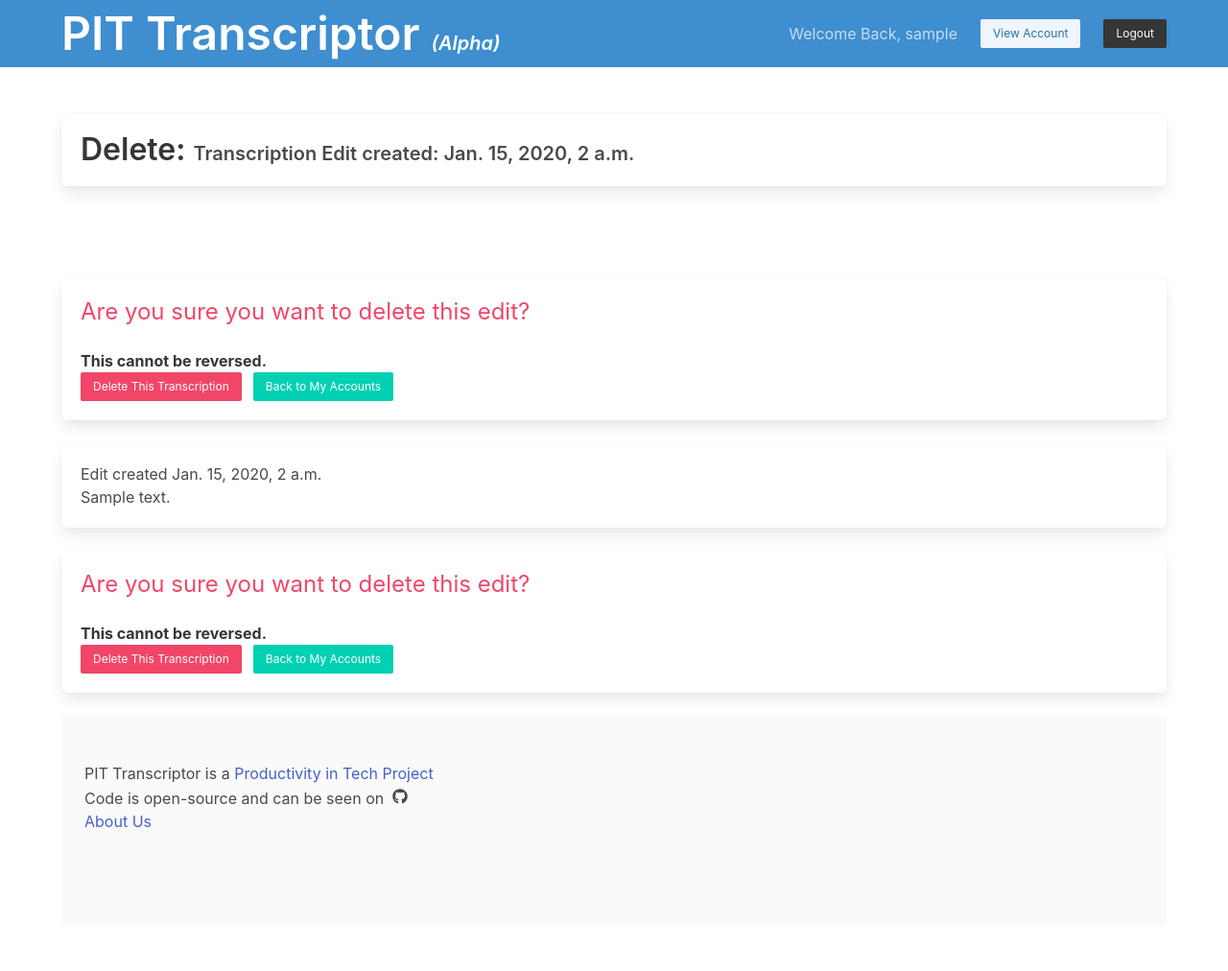
After one commit to productivity-in-tech/pit_transcriptor_django, a Django app: page /transcription/transcription-edit/delete/1 in a window 1280 px wide. The commit adds this page. Shown: the whole page at 96% size. Run offline with Django 3.2, Linux system fonts and the light colour scheme; a user stored in the database is signed in; tables that the repository leaves empty hold one stand-in row (values such as "Sample post"); some libraries are stand-ins or nearby versions.

Commit message:
about us

```diff
--- a/home/urls.py
+++ b/home/urls.py
@@ -5,4 +5,5 @@ from . import views
 
 urlpatterns = [
         path('', views.HomePageView.as_view(), name='home'),
+        path('about/', views.AboutPageView.as_view(), name='about'),
         ]
--- a/premium_check.py
+++ b/premium_check.py
@@ -2,9 +2,10 @@ import djstripe.models
 
 def is_premium(user):
     if user.is_authenticated:
-        plan = djstripe.models.Plan.objects.filter(nickname='Transcription Test')
+        plan = djstripe.models.Plan.objects.get(nickname='Transcription Test')
+
         if plan:
-            stripe_customer = djstripe.models.Customer.objects.filter(subscriber=user)
+            stripe_customer = djstripe.models.Customer.objects.get(subscriber=user)
             return djstripe.models.Subscription.objects.filter(
                 customer=stripe_customer,
                 status='active',
--- a/templates/base.html
+++ b/templates/base.html
@@ -31,13 +31,15 @@
             <div class="navbar-item">
               <h2>Welcome Back, {{user}}</h2>
             </div>
-            {% if subscription|length >= 1 %}
+            {% if subscription %}
             <div class="navbar-item has-text-warning">
             <span class="icon">
               <icon class="fas fa-star">
               </icon>
             </span>
+            <span class="subtitle is-6">
               Premium User
+            </span>
             </div>
             {% endif %}
           <div class="navbar-item">
@@ -94,6 +96,10 @@
 	</p>
 	<p>
 		Code is open-source and can be seen on <span class="icon"><i class="fab fa-github"></i></span>
+  </p>
+	<p>
+    <a href="{% url 'about' %}">About Us</a>
+  </p>
 </footer>
 </div>
 </body>
--- a/transcriptions/models.py
+++ b/transcriptions/models.py
@@ -135,11 +135,12 @@ class TranscriptionEdit(models.Model):
                 )
     transcription_text = models.TextField()
     created_by = models.ForeignKey(UserModel, on_delete=models.CASCADE)
-    edited_datetime = models.DateTimeField(default=timezone.now)
+    edited_datetime = models.DateTimeField(auto_now_add=True)
     status = models.CharField(
             max_length = 250,
             choices = [
                 ('pending_approval', 'Pending Approval'),
+                ('overwitten', 'Overwritten'),
                 ('approved', 'Approved'),
                 ('rejected', 'Rejected'),
                 ],
--- /dev/null
+++ b/transcriptions/templates/transcription_edit_delete.html
@@ -0,0 +1,56 @@
+{% extends 'base.html' %}
+
+{% block content %}
+<section class="section">
+  <div class="container box">
+  <h1 class="title is-3">Delete: <span class="subtitle
+  is-5">Transcription Edit created: {{object.edited_datetime}}</span></h1>
+  </div>
+  </section>
+
+<section class="section">
+  <div class="container box">
+  <form method="post">
+    {% csrf_token %}
+    <div class="">
+    <h1 class="subtitle has-text-danger is-4">Are you sure you want to delete this edit?</h1>
+    <p><strong>This cannot be reversed.</strong></p>
+    </div>
+    <div class="field is-grouped">
+      <div class="control">
+        <input class="button is-danger is-small" type="submit" value="Delete This
+      Transcription">
+      </div>
+    <div class="control">
+      <a href="{% url 'accounts_detail' user.pk %}" class="button
+      is-small is-primary">Back to My Accounts</a>
+    </div>
+    </div>
+</form>
+</div>
+<div class="container box">
+    <p>Edit created {{object.edited_datetime}}</p>
+    <p class="content">
+    {{object.transcription_text}}
+    </p>
+</div>
+  <div class="container box">
+  <form method="post">
+    {% csrf_token %}
+    <div class="">
+    <h1 class="subtitle has-text-danger is-4">Are you sure you want to delete this edit?</h1>
+    <p><strong>This cannot be reversed.</strong></p>
+    </div>
+    <div class="field is-grouped">
+      <div class="control">
+        <input class="button is-danger is-small" type="submit" value="Delete This
+      Transcription">
+      </div>
+    <div class="control">
+      <a href="{% url 'accounts_detail' user.pk %}" class="button
+      is-small is-primary">Back to My Accounts</a>
+    </div>
+    </div>
+</form>
+</div>
+{% endblock %}
--- a/transcriptions/urls.py
+++ b/transcriptions/urls.py
@@ -46,5 +46,11 @@ urlpatterns = [
             name='transcription_bulk_replace_text'),
         path('download/<int:pk>',
             views.download_transcription_text,
-            name='download_transcription')
+            name='download_transcription'),
+        path('transcription-edit/delete/<int:pk>',
+            views.TranscriptionEditDeleteView.as_view(),
+            name='transcription_edit_delete'),
+        path('transcription-edit/list/',
+            views.TranscriptionEditListView.as_view(),
+            name='transcription_edit_list'),
         ]
--- a/transcriptions/views.py
+++ b/transcriptions/views.py
@@ -1,4 +1,5 @@
 import re
+import difflib
 
 from django import forms
 import datetime
@@ -120,6 +121,7 @@ class TranscriptionDetailView(DetailView):
                 transcription=obj,
                 status='pending_approval',
             )
+        context['updates'] = updates
 
         if obj.owner == self.request.user:
             context['transcription'] = obj.transcription_text
@@ -157,6 +159,7 @@ class TranscriptionDetailView(DetailView):
         obj = Transcription.objects.get(pk=pk)
 
         return obj
+
 
 class TranscriptionUpdateView(LoginRequiredMixin, UpdateView):
     """Edit the transcription settings. This DOES NOT allow for updating the
@@ -202,6 +205,10 @@ class TranscriptionTextCreateView(LoginRequiredMixin, CreateView):
         return initial
 
     def form_valid(self, form):
+        other_edits_by_user = TranscriptionEdit.objects.filter(
+                transcription=self.kwargs.get('transcription_pk'),
+                created_by=self.request.user,
+                ).update(status='overwritten')
         form.instance.created_by = self.request.user
         form.instance.transcription = Transcription.objects.get(
                 pk=self.kwargs.get('transcription_pk'))
@@ -219,6 +226,7 @@ class TranscriptionTextModeratedUpdateView(
         UserPassesTestMixin,
         UpdateView,
         ):
+    """View for Transcription Owners to Review and Approve Requested Updates"""
 
     model = Transcription
     template_name = 'update-text.html'
@@ -239,16 +247,49 @@ class TranscriptionTextModeratedApprovalView(
         ):
 
     model = Transcription
+    fields = '__all__'
     template_name = 'transcription_text_mod_approval.html'
 
     def test_func(self):
         return self.get_object().owner == self.request.user
 
+    def get_context_data(self):
+        obj = self.get_object()
+        context = super().get_context_data()
+        updates = TranscriptionEdit.objects.filter(
+                transcription = self.kwargs.get('pk'),
+                status='pending_approval',
+                ).values()
+        for update in updates:
+            update_diff = difflib.context_diff(
+                    obj.transcription_text.splitlines(),
+                    update['transcription_text'].splitlines(),
+                    n=3)
+            update.update({'update_diff': update_diff})
+        context['updates'] = updates
+        return context
+
+class TranscriptionEditDeleteView(LoginRequiredMixin, UserPassesTestMixin,
+        DeleteView):
+    model = TranscriptionEdit
+    template_name = 'transcription_edit_delete.html'
+    def get_success_url(self):
+        return reverse('transcription_mod_approve_text',
+            args=[self.get_object().transcription])
+
+    def test_func(self):
+        if self.get_object().created_by == self.request.user:
+            return True
+
+        elif self.get_object().transcription.owner == self.request.user:
+            return True
+
+class TranscriptionEditListView(LoginRequiredMixin, ListView):
+    model = TranscriptionEdit
+    template_name = 'transcription_edit_list.html'
+
     def get_queryset(self):
-        obj = TranscriptionEdit.objects.filter(
-                transcription = self.kwargs.get('transcription_pk')
-                status='pending_approval'
-                )
+        return TranscriptionEdit.objects.filter(created_by=self.request.user)
 
 @require_http_methods(["POST"])
 def bulk_replace(request, pk):
```
Also changed, not shown: home/templates/about.html (added, +21 -0 lines), home/views.py (+7 -0 lines), transcriptions/templates/transcription_edit_list.html (added, +55 -0 lines), transcriptions/templates/transcription_text_mod_approval.html (+31 -17 lines), transcriptions/templates/transcriptions/detail.html (+38 -4 lines), transcriptions/migrations/0005_auto_20200127_1222.py (added), transcriptions/migrations/0006_auto_20200127_1238.py (added).
